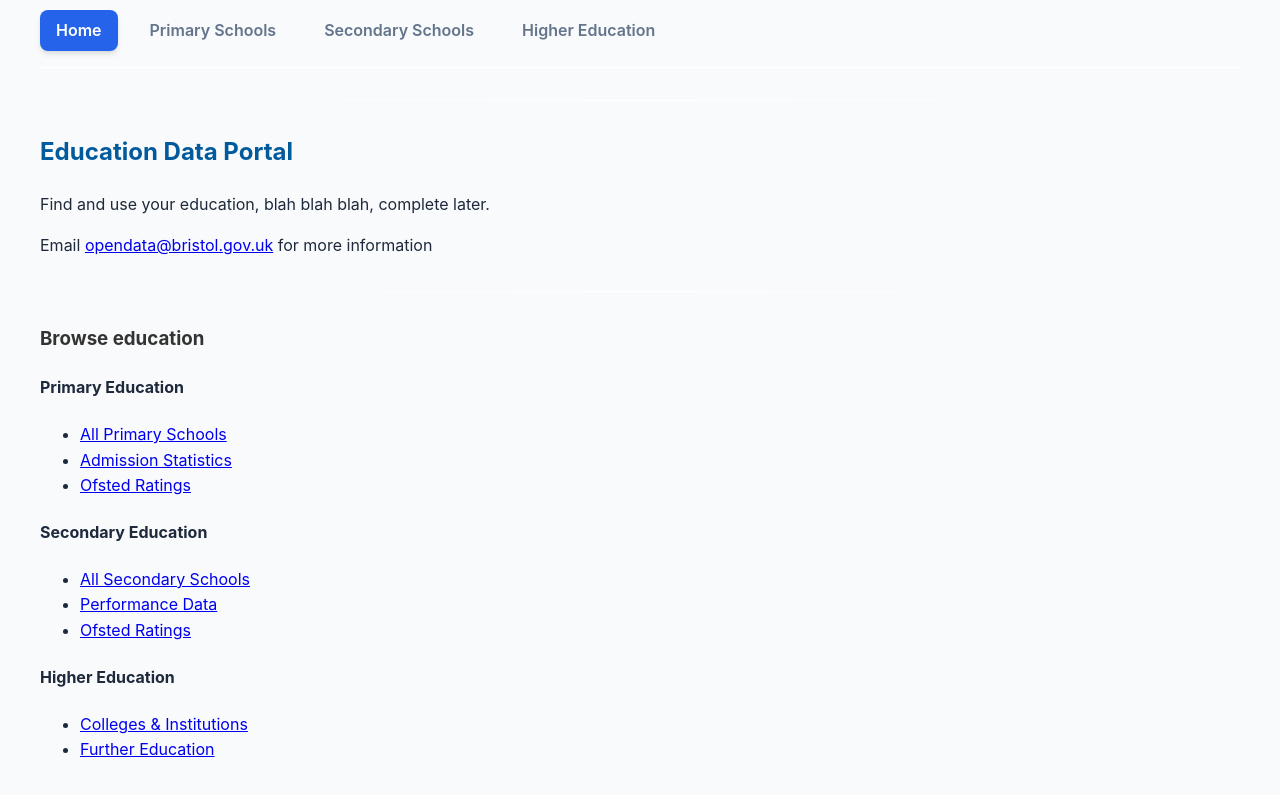
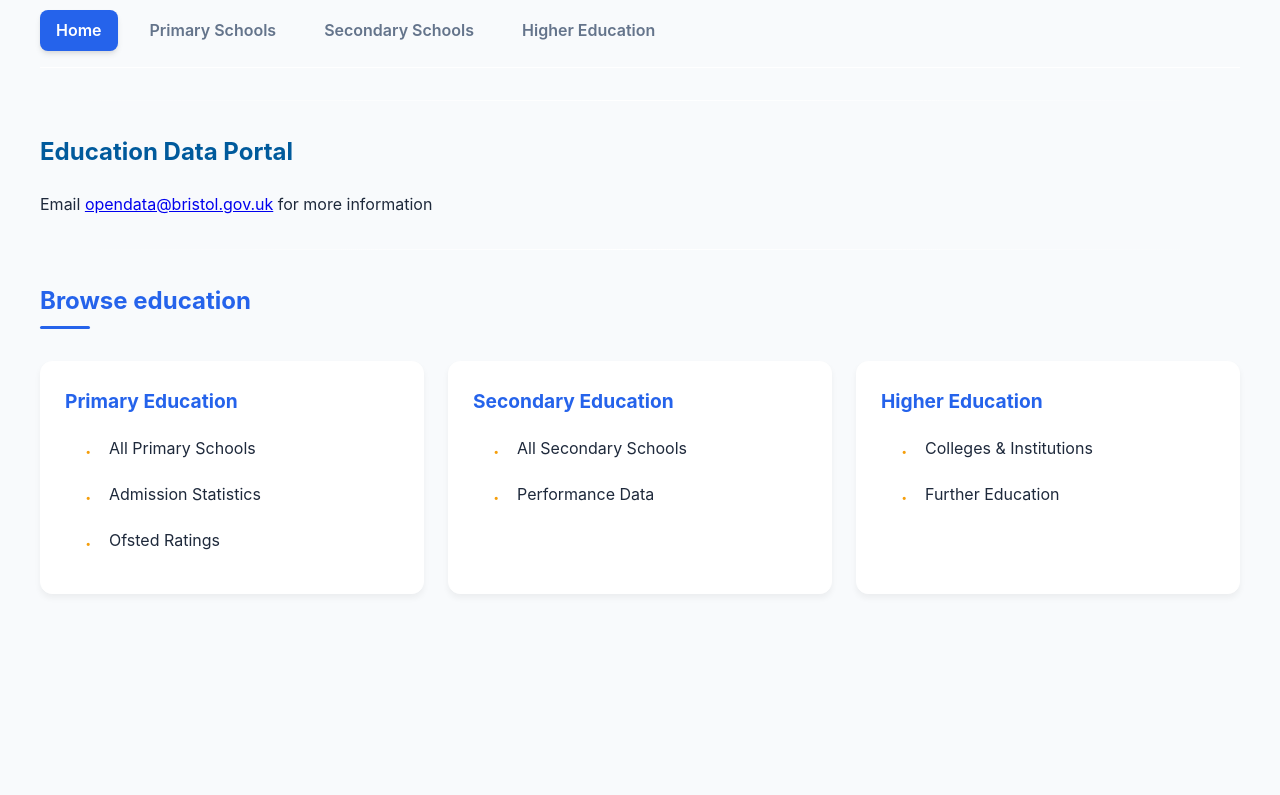
Before and after one commit to 5smug/Team-11, a plain HTML site: page Code for website/index.html in a window 1280 px wide. Shown: the part 137-932 px from the top of the page. After the commit the page ends 800 px from the top, so only its background shows below. Drawn offline with Linux system fonts and the light colour scheme.

Commit message:
Update index.html

```diff
--- a/Code for website/index.html
+++ b/Code for website/index.html
@@ -5,8 +5,6 @@
   <meta name="viewport" content="width=device-width, initial-scale=1.0">
   <title>Education Data (Bristol)</title>
   <link rel="stylesheet" href="style/style.css">
-  <link rel="stylesheet" href="style/overlay.css">
-  <script src="style/script.js"></script>
 </head>
 <body>
     <div class="overlay-container">
@@ -21,17 +19,14 @@
         <hr>
 
         <h2>Education Data Portal</h2>
-
-        <p>Find and use your education, blah blah blah, complete later.</p>
         <p>Email <a href="mailto:opendata@bristol.gov.uk">opendata@bristol.gov.uk</a> for more information</p>
 
         <hr>
 
+        <div class="browse-section">
           <h3>Browse education</h3>
-
-        <div class="data-categories">
-          <!-- Primary / Secondary / Higher Education Categories. -->
-          <div class="category">
+          <div class="education-categories">
+            <div class="education-category">
               <h4>Primary Education</h4>
               <ul>
                 <li><a href="primary.html">All Primary Schools</a></li>
@@ -40,16 +35,15 @@
               </ul>
             </div>
 
-          <div class="category">
+            <div class="education-category">
               <h4>Secondary Education</h4>
               <ul>
                 <li><a href="secondary.html">All Secondary Schools</a></li>
                 <li><a href="https://opendata.bristol.gov.uk/explore/?sort=modified&q=secondary+performance" target="_blank">Performance Data</a></li>
-              <li><a href="https://opendata.bristol.gov.uk/explore/?sort=modified&q=secondary+ofsted" target="_blank">Ofsted Ratings</a></li>
               </ul>
             </div>
 
-          <div class="category">
+            <div class="education-category">
               <h4>Higher Education</h4>
               <ul>
                 <li><a href="higher.html">Colleges & Institutions</a></li>
@@ -58,5 +52,8 @@
             </div>
           </div>
         </div>
+      </div>
+
+      <script src="style/script.js"></script>
 </body>
 </html>
```
Lines whose indentation alone changed are shown as unchanged.
